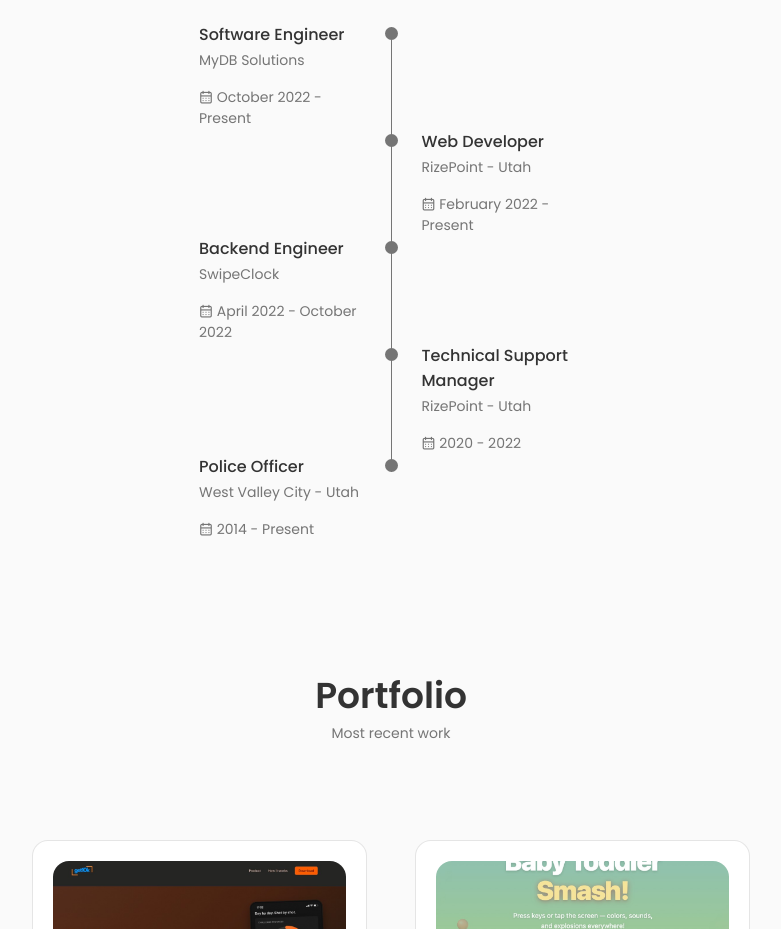
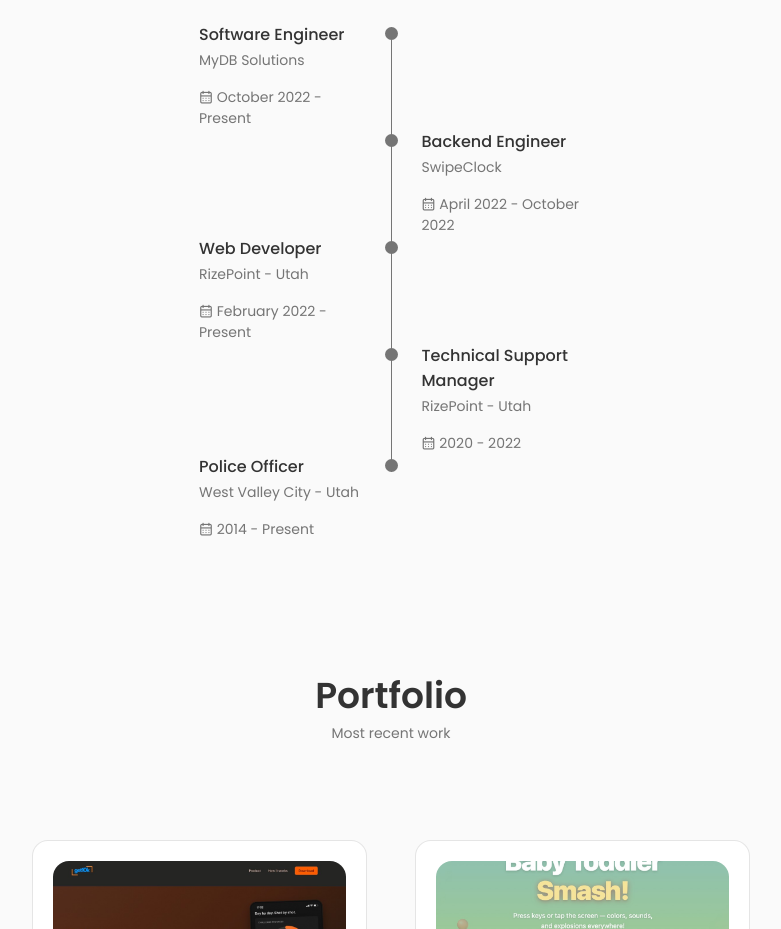
Before and after one commit to Sione-Tenifa/decport, a React (Create React App) app: page / in a window 1280 px wide. Shown: the part 2240-3169 px from the top of the page, without its empty margins (249-1030 px from the left). Built offline with nearby package versions, Linux system fonts and the light colour scheme.

Commit message:
fixed timeline

```diff
--- a/src/components/qualification/Qualification.jsx
+++ b/src/components/qualification/Qualification.jsx
@@ -36,22 +36,22 @@ const Qualification = () => {
               </div>
 
               <div>
-                <h3 className="qualification__title">Web Developer</h3>
-                <span className="qualification__subtitle">RizePoint - Utah</span>
+                <h3 className="qualification__title">Backend Engineer</h3>
+                <span className="qualification__subtitle">
+                  SwipeClock
+                </span>
                 <div className="qualification__calender">
-                  <i className="uil uil-calendar-alt"></i> February 2022 - Present
+                  <i className="uil uil-calendar-alt"></i> April 2022 - October 2022
                 </div>
               </div>
             </div>
 
             <div className="qualification__data">
               <div>
-                <h3 className="qualification__title">Backend Engineer</h3>
-                <span className="qualification__subtitle">
-                  SwipeClock
-                </span>
+                <h3 className="qualification__title">Web Developer</h3>
+                <span className="qualification__subtitle">RizePoint - Utah</span>
                 <div className="qualification__calender">
-                  <i className="uil uil-calendar-alt"></i> April 2022 - October 2022
+                  <i className="uil uil-calendar-alt"></i> February 2022 - Present
                 </div>
               </div>
 
```
